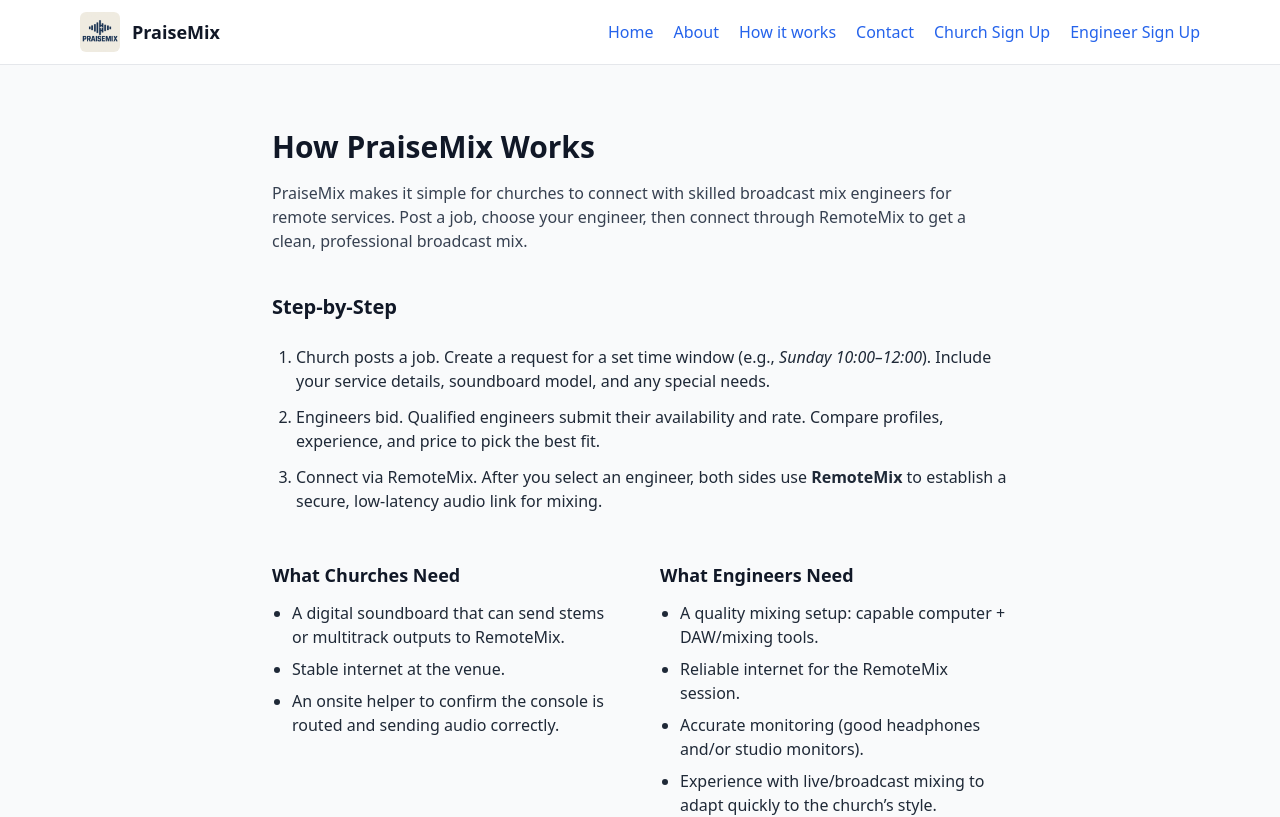
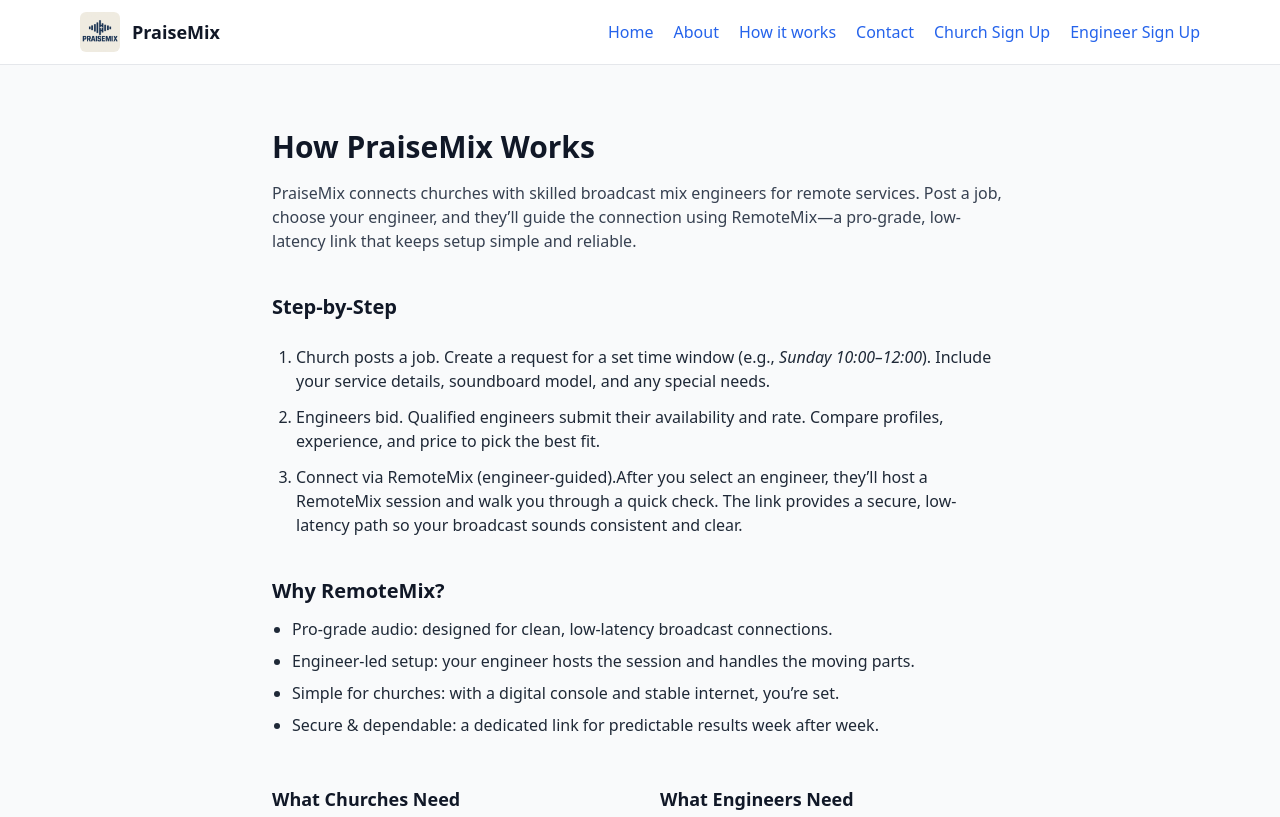
Before and after one commit to kworrix/churchmix-web-2.0, a Next.js app: page /about in a window 1280 px wide. Shown: the top 817 px of the page. Built offline with nearby package versions, Linux system fonts and the light colour scheme.

Commit message:
Update about.js

```diff
--- a/pages/about.js
+++ b/pages/about.js
@@ -3,9 +3,11 @@ export default function About() {
     <main className="mx-auto max-w-3xl px-4 py-16">
       <h1 className="text-3xl font-bold">How PraiseMix Works</h1>
       <p className="mt-4 text-gray-700">
-        PraiseMix makes it simple for churches to connect with skilled broadcast mix engineers for remote services.
-        Post a job, choose your engineer, then connect through RemoteMix to get a clean, professional broadcast mix.
-      </p>
+  PraiseMix connects churches with skilled broadcast mix engineers for remote services.
+  Post a job, choose your engineer, and they’ll guide the connection using
+  <span className="font-medium"> RemoteMix</span>—a pro-grade, low-latency link that keeps setup simple and reliable.
+</p>
+
 
       {/* How it works */}
       <section className="mt-10 space-y-6">
@@ -20,18 +22,36 @@ export default function About() {
             Compare profiles, experience, and price to pick the best fit.
           </li>
           <li>
-            <span className="font-medium">Connect via RemoteMix.</span> After you select an engineer, both sides use
-            <span className="font-semibold"> RemoteMix</span> to establish a secure, low-latency audio link for mixing.
-          </li>
+  <span className="font-medium">Connect via RemoteMix (engineer-guided).</span>
+  After you select an engineer, they’ll host a RemoteMix session and walk you through a quick check.
+  The link provides a secure, low-latency path so your broadcast sounds consistent and clear.
+</li>
+
         </ol>
       </section>
+
+<section className="mt-10">
+  <h2 className="text-xl font-semibold">Why RemoteMix?</h2>
+  <ul className="mt-3 list-disc pl-5 space-y-2 text-gray-800">
+    <li><span className="font-medium">Pro-grade audio:</span> designed for clean, low-latency broadcast connections.</li>
+    <li><span className="font-medium">Engineer-led setup:</span> your engineer hosts the session and handles the moving parts.</li>
+    <li><span className="font-medium">Simple for churches:</span> with a digital console and stable internet, you’re set.</li>
+    <li><span className="font-medium">Secure & dependable:</span> a dedicated link for predictable results week after week.</li>
+  </ul>
+</section>
+
+
 
       {/* Requirements */}
       <section className="mt-12 grid gap-10 md:grid-cols-2">
         <div>
           <h3 className="text-lg font-semibold">What Churches Need</h3>
           <ul className="mt-3 list-disc pl-5 space-y-2 text-gray-800">
-            <li>A <span className="font-medium">digital soundboard</span> that can send stems or multitrack outputs to RemoteMix.</li>
+            <li>
+  A <span className="font-medium">digital soundboard</span> that can send stems or multitrack outs.
+  Your engineer will advise the easiest routing into RemoteMix.
+</li>
+
             <li>Stable <span className="font-medium">internet</span> at the venue.</li>
             <li>An onsite helper to confirm the console is routed and sending audio correctly.</li>
           </ul>
@@ -39,7 +59,10 @@ export default function About() {
         <div>
           <h3 className="text-lg font-semibold">What Engineers Need</h3>
           <ul className="mt-3 list-disc pl-5 space-y-2 text-gray-800">
-            <li>A quality <span className="font-medium">mixing setup</span>: capable computer + DAW/mixing tools.</li>
+            <li>
+  A quality <span className="font-medium">mix setup</span> (capable computer + DAW/mixing tools) to host the RemoteMix session.
+</li>
+
             <li>Reliable <span className="font-medium">internet</span> for the RemoteMix session.</li>
             <li>Accurate monitoring (good headphones and/or studio monitors).</li>
             <li>Experience with live/broadcast mixing to adapt quickly to the church’s style.</li>
```
